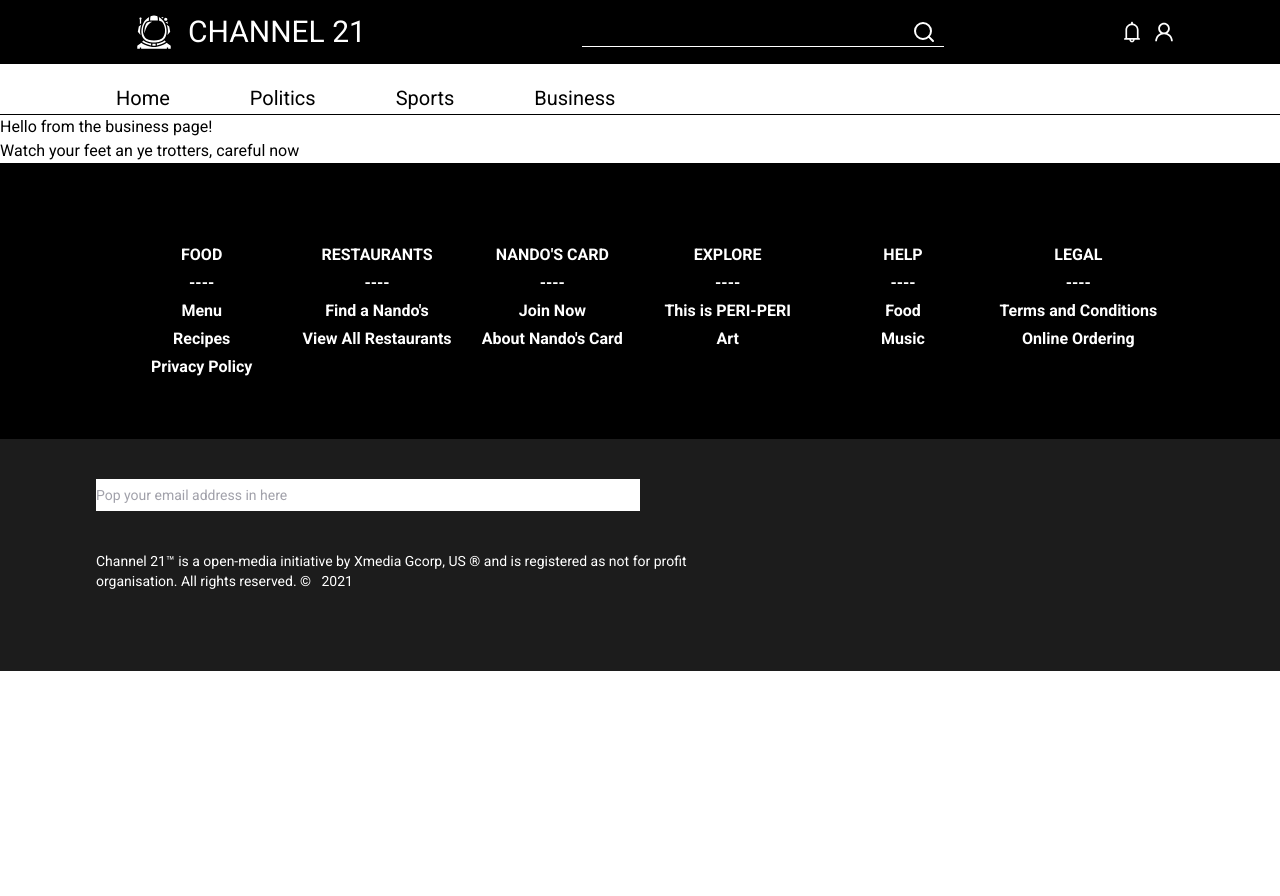
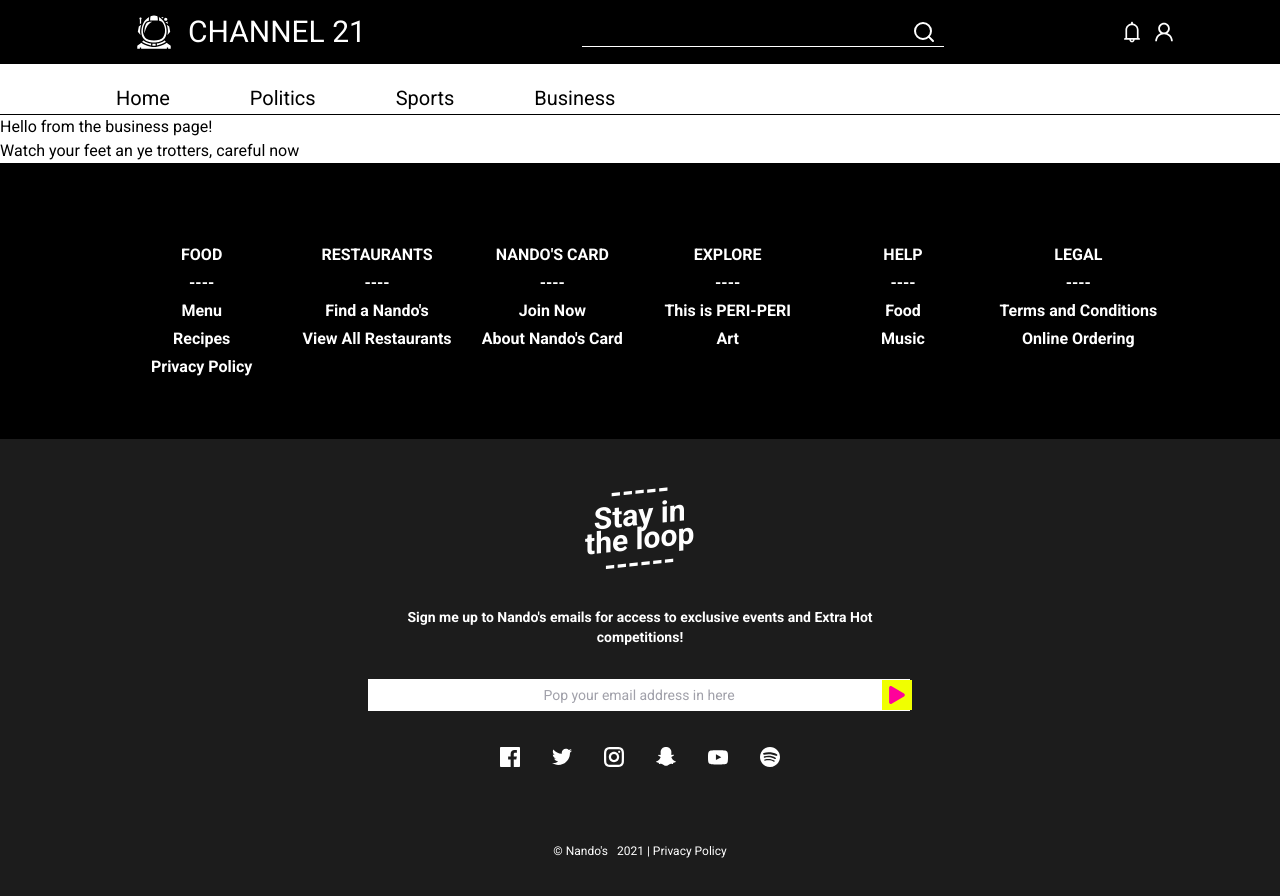
Before and after one commit to ktstrong/nextJs-prismic-news-site, a Next.js app: page /business in a window 1280 px wide. Shown: the top 896 px of the page. Before the commit the page ends 800 px from the top, so only its background shows below. Built offline with nearby package versions, Linux system fonts and the light colour scheme.

Commit message:
prismic integrated and data rendering on browser

```diff
--- a/components/NandosFooter.js
+++ b/components/NandosFooter.js
@@ -1,28 +1,53 @@
-import {GiAstronautHelmet} from "react-icons/gi";
+import {FaPlay} from "react-icons/fa";
+import {GrFacebook, GrInstagram, GrSnapchat, GrSpotify, GrTwitter, GrYoutube} from "react-icons/gr";
+
 
 import Link from "next/link";
 
 
 export default function Footer(props) {
     return (
-        <div className="bg-footGray text-white text-xl py-10 px-24 flex flex-col">
-            <div>
+        <div className=" grid justify-items-center bg-footGray text-white text-xl py-10 px-24 text-center">
+            <div className="transform -skew-y-6 leading-6 font-semibold text-3xl " >
+                -----
+              <br></br>
+              Stay in
+              <br></br>
+              the loop
+              <br></br>
+
+              ------
+            </div>
+                <div className="my-8 w-1/2 text-sm font-semibold  max-w-2xl" >
+                Sign me up to Nando's emails for access to exclusive events and Extra Hot competitions!
 
             </div>
 
+                   <div className="w-1/2 text-sm flex items-center " >
 
-                   <div className="w-1/2 text-sm " >
-                    {/* border-b means borer at the bottom, w-fll means width full (container) */}
-                    <input type="text" placeholder="Pop your email address in here" className="bg-white text-center text-black w-full border-white outline-none h-8 justify-items-center" />
+                    <input type="text" placeholder="Pop your email address in here" className="bg-white text-center text-black border-white outline-none h-8 w-full" />
+		            <FaPlay  className="-ml-7 text-3xl  cursor-pointer text-pink bg-yellow p-1.5" />
+
                 </div>
 
-            <div className="my-10 text-sm max-w-2xl" >
-                Channel 21™ is a open-media initiative by Xmedia Gcorp, US ® and is registered as not for profit organisation. All rights reserved. &copy;
-                &nbsp; {
-                    new Date().getFullYear()
-                }
 
 
+
+                <div className="p-5 inline-flex flex-row justify-between"  >
+                    <GrFacebook className="m-4 cursor-pointer hover:text-pink"/>
+                    <GrTwitter className="m-4 cursor-pointer hover:text-pink"/>
+                    <GrInstagram className="m-4 cursor-pointer hover:text-pink"/>
+                    <GrSnapchat className="m-4 cursor-pointer hover:text-pink"/>
+                    <GrYoutube className="m-4 cursor-pointer hover:text-pink"/>
+                    <GrSpotify className="m-4 cursor-pointer hover:text-pink"/>
+
+                </div>
+
+
+            <div className="mt-10 text-xs "  >
+                &copy;  Nando's &nbsp; {
+                    new Date().getFullYear()
+                } | Privacy Policy
 
             </div>
         </div>
--- a/components/Navbar.js
+++ b/components/Navbar.js
@@ -15,9 +15,9 @@
                 </Link>
 {/* search bar */}
                 <div className="flex items-center w-1/3 text-lg">
-                    {/* border-b means borer at the bottom, w-fll means width full (container) */}
+
                     <input type="text" className="bg-transparent border-b w-full border-white outline-none"/>
-                    <FiSearch  className="-ml-8 text-2xl hover:text-red-600 cursor-pointer" />
+                    <FiSearch className="-ml-8 text-2xl hover:text-red-600 cursor-pointer" />
                 </div>
 {/* user and notification icons    */}
                 <div className="flex items-center text-2xl">
--- a/package.json
+++ b/package.json
@@ -13,7 +13,7 @@
     "next": "10.2.3",
     "postcss-import": "^14.0.2",
     "prismic-javascript": "^3.0.2",
-    "prismic-reactjs": "^1.3.3",
+    "prismic-reactjs": "^1.3.4",
     "react": "17.0.2",
     "react-dom": "17.0.2",
     "react-icons": "^4.2.0",
--- a/pages/api/hello.js
+++ /dev/null
@@ -1,5 +0,0 @@
-// Next.js API route support: https://nextjs.org/docs/api-routes/introduction
-
-export default (req, res) => {
-  res.status(200).json({ name: 'John Doe' })
-}
--- a/pages/index.js
+++ b/pages/index.js
@@ -1,11 +1,11 @@
+import Prismic from "prismic-javascript";
 import Head from "next/head";
+import { RichText } from "prismic-reactjs";
 import Layout from "../components/Layout";
+import Link from "next/link";
+import { Client } from "../prismic-configuration";
 
-import Prismic from "prismic-javascript";
-import {Client} from "../prismic-configuration";
-import { GiCogLock } from "react-icons/gi";
-
-export default function Home() {
+export default function Home({ articles, trending }) {
   return (
     <div>
       <Head>
@@ -13,22 +13,76 @@
         <link rel="icon" href="/favicon.ico" />
       </Head>
 
-      <Layout>inside layout</Layout>
+      <Layout>
+        <h1 className=" text-2xl uppercase font-bold opacity-50 my-10 ml-24">
+          {" "}
+          See what's happening around the world
+        </h1>
+
+        <div className="flex">
+          <div className="flex  flex-col w-2/3 ml-24 mr-20">
+            {articles.results.map((article, index) => (
+              <div className="mb-10" key={article.uid}>
+                <Link href={`article/${article.uid}`}>
+                  <h1 className="bold text-3xl text-blue-600 cursor-pointer">
+                    {RichText.render(article.data.title)}
+                  </h1>
+                </Link>
+
+                <img
+                  src={article.data.image.url}
+                  alt="img"
+                />
+
+                <h1 className="mt-5">
+                  {" "}
+                  {RichText.render(article.data.description)}
+                </h1>
+              </div>
+            ))}
+          </div>
+          <div className="flex  flex-col w-1/3">
+            <h1 className="text-xl uppercase font-bold opacity-50 my-10 ml-24">
+              See what's trending
+            </h1>
+
+            {trending.results.map((article, index) => (
+              <div key={article.uid}>
+                <Link href={`trending/${article.uid}`}>
+                  <h1 className="bold text-xl text-blue-600 cursor-pointer">
+                    {RichText.render(article.data.headline)}
+                  </h1>
+                </Link>
+
+                <h1 className="mt-5">
+                {" "}
+                {RichText.render(article.data.info)}
+                </h1>
+
+                <hr className="mt-5" />
+              </div>
+            ))}
+          </div>
+        </div>
+      </Layout>
     </div>
-  )
+  );
 }
 
+// this function is called everytime a request/refresh is made
 
-// this function is called everytime a request/refresh is made.
-
-export async function getServerSideProps () {
+export async function getServerSideProps() {
   const articles = await Client().query(
     Prismic.Predicates.at("document.type", "article")
   );
-
-  console.log(articles);
+  const trending = await Client().query(
+    Prismic.Predicates.at("document.type", "trending")
+  );
 
   return {
-    props : {},
+    props: {
+      articles: articles,
+      trending: trending,
+    },
   };
 }
--- a/prismic-configuration.js
+++ b/prismic-configuration.js
@@ -3,20 +3,21 @@
 export const apiEndpoint = "https://news-site-2.cdn.prismic.io/api/v2";
 
 // here you would export the access token too if you needed it
-export const accessToken = "";
+export const accessToken = "MC5ZTGljeVJNQUFHVUxRSm5J.de-_vVlkWu-_vUdoXlQFau-_ve-_vRtp77-977-9aGU277-977-9PgxQ77-9Ru-_ve-_vS8C";
 
 //creating a prismic client object
 
 export const Client = (req = null) =>
-    Prismic.client(apiEndpoint, createClientOptions(req, accessToken) )
+  Prismic.client(apiEndpoint, createClientOptions(req, accessToken));
 
-    const createClientOptions = (req = null, prismicAccessToken = null) => {
-        const reqOption = req ? {req} : {};
-        const accessTokenOption = prismicAccessToken ? {accessToken : prismicAccessToken} : {};
+const createClientOptions = (req = null, prismicAccessToken = null) => {
+  const reqOption = req ? { req } : {};
+  const accessTokenOption = prismicAccessToken
+    ? { accessToken: prismicAccessToken }
+    : {};
 
-    return {
-        ...reqOption,
-        ...accessTokenOption,
-    };
-
+  return {
+    ...reqOption,
+    ...accessTokenOption,
+  };
 };
--- a/tailwind.config.js
+++ b/tailwind.config.js
@@ -7,7 +7,10 @@
       footGray:"#1c1c1c",
       white: "#FFFFFF",
       black: "#000",
-      transparent: "transparent"
+      transparent: "transparent",
+      yellow: "#f0ff00",
+      pink: "#fe019a"
+
     },
   },
   variants: {
```
Also changed, not shown: components/Layout.js (line endings or trailing spaces), 1 other file (tests, documents, lock files or other folders).
